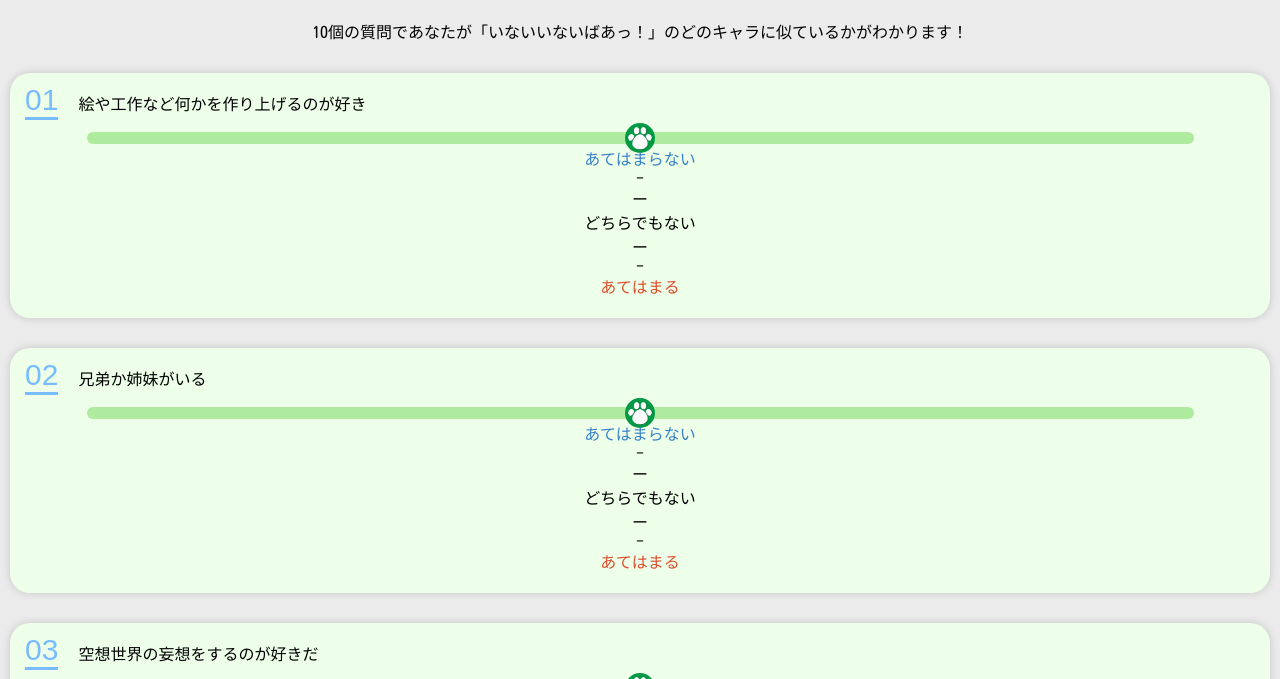
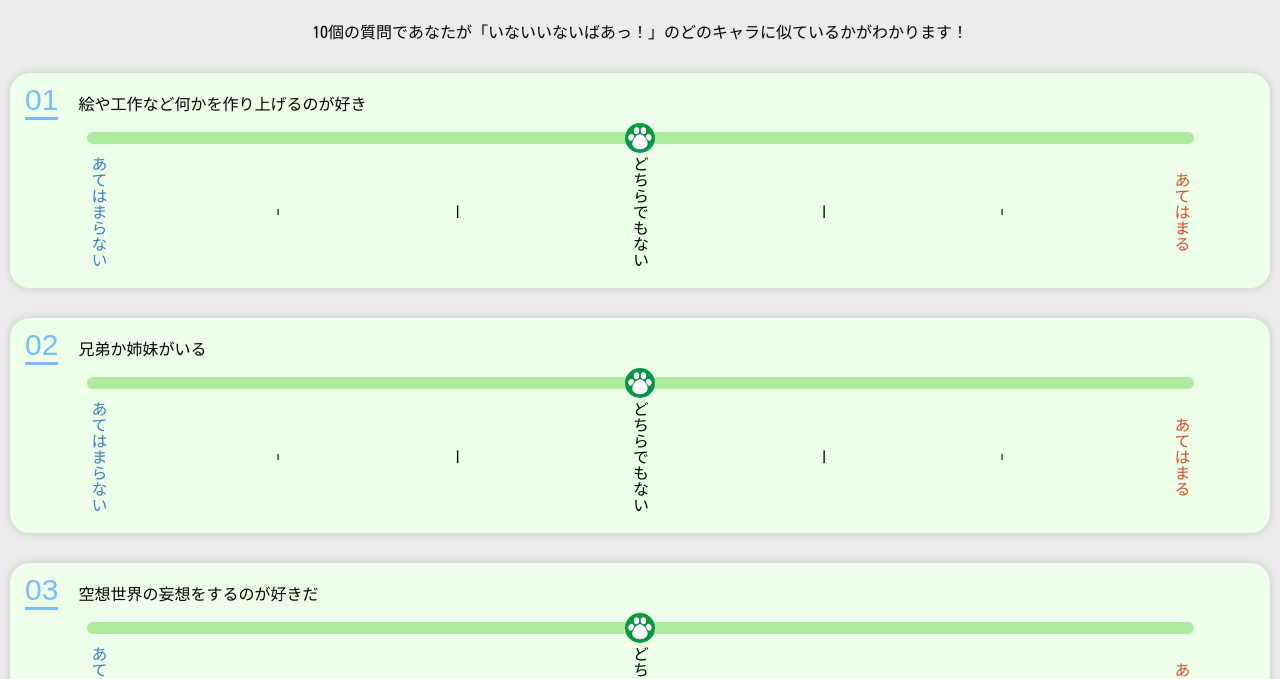
Before and after one commit to shijianzongyi-lang/inabaa, a plain HTML site: page index.html in a window 1280 px wide. Shown: the part 70-749 px from the top of the page. Drawn offline with Linux system fonts and the light colour scheme; a web font is replaced by a local one.

Commit message:
Update style.css

```diff
--- a/style.css
+++ b/style.css
@@ -52,15 +52,15 @@ div[id^="quest"] {/*設問毎のカード的デザイン*/
 /*.slidelabel {
   margin-bottom: 10px;
 }*/
-datalist {/*メモリまとめる*/
+.values {/*メモリまとめる*/
   display: flex;
   flex-direction: column;
   justify-content: space-between;
   writing-mode: vertical-lr;
   width: 90%;
-  margin: 5px auto 0 auto;
+  margin: 10px auto 0 auto;
 }
-option {/*datalistの子要素*/
+.option {/*datalistの子要素*/
   padding: 0;
 }
 /*スライダーのinputタグ*/
```
